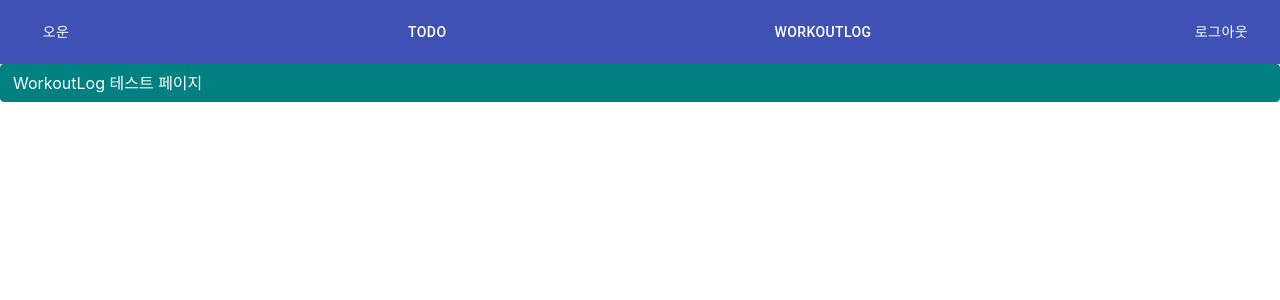
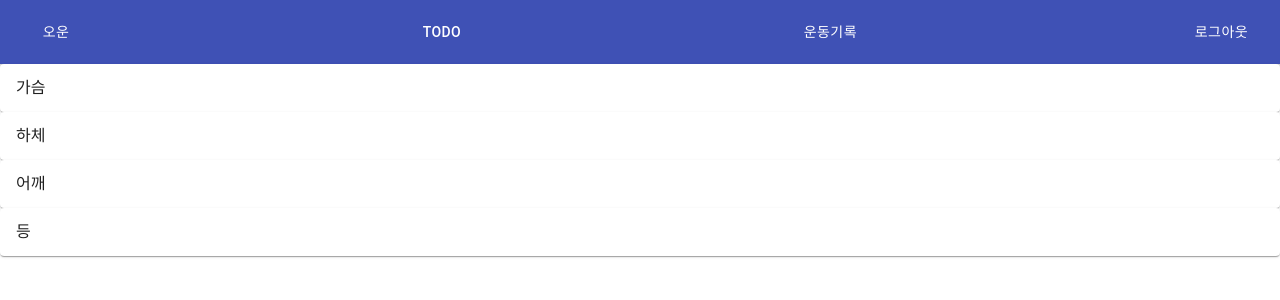
Before and after one commit to TEAM-maximum/workout-log-fe, a React (Create React App) app: page /workoutLog in a window 1280 px wide. Shown: the top 300 px of the page. Built offline with nearby package versions, Linux system fonts and the light colour scheme.

Commit message:
Refac: 폴더 분리, workoutLog 뼈대 추가

```diff
--- a/src/App.js
+++ b/src/App.js
@@ -1,17 +1,11 @@
 import "./App.css";
-import Navbar from "./Navbar.js";
 
 const App = () => {
   /* 로딩중이 아닐 때 렌더링 할 부분 */
-  var mainPage = (
-    <Navbar></Navbar>
-  );
-
-  var content = mainPage;
 
   return (
 
-  <div className="App">{content}
+  <div className="App">
     <div>
       Main Page 테스트중
     </div>
--- a/src/AppRouter.js
+++ b/src/AppRouter.js
@@ -1,17 +1,18 @@
 import React from "react";
 import "./index.css";
 import App from "./App";
-import Login from "./Login";
-import SignUp from "./SignUp";
-import Todo from "./Todo";
-import WorkoutLog from "./WorkoutLog";
-
+import Login from "./user/Login";
+import SignUp from "./user/SignUp";
+import Todo from "./todo/Todo";
+import WorkoutLog from "./workoutLog/WorkoutLog";
+import Navbar from "./Navbar.js";
 
 import { BrowserRouter as Router, Routes, Route } from "react-router-dom";
 
 const AppRouter = () => {
   return (
     <div>
+      <Navbar></Navbar>
       <Router>
         <div>
           <Routes>
@@ -23,10 +24,8 @@ const AppRouter = () => {
             </Route>
             <Route path="/" element={<App />}>
             </Route>
-            <Route path="/WorkoutLog" element={<WorkoutLog />}>
+            <Route path="/workoutLog" element={<WorkoutLog />}>
             </Route>
-
-
           </Routes>
         </div>
       </Router>
--- a/src/Navbar.js
+++ b/src/Navbar.js
@@ -1,6 +1,3 @@
-import AddTodo from "./AddTodo.js";
-import { Link } from 'react-router-dom'
-
 import {
   Grid,
   Button,
@@ -17,22 +14,17 @@ const Navbar = () => {
         <Grid justify="space-between" container>
             <Grid item >
             <Button href="/" color="inherit"> 오운</Button>
-
             </Grid>
-
 
             <Grid>
              <Button href="/todo" color="inherit"> Todo</Button>
             </Grid>
 
-
-
             <Grid>
             <Button href="/WorkoutLog" color="inherit" >
-                WorkoutLog
+                운동기록
             </Button>
             </Grid>
-
 
             <Grid>
             <Button color="inherit" onClick={signout}>
--- a/src/WorkoutLog.js
+++ /dev/null
@@ -1,23 +0,0 @@
-import React from "react";
-import Navbar from "./Navbar.js";
-const WorkoutLog = () => {
-    const btnStyle = {
-        color: "white",
-        background: "teal",
-        padding: ".375rem .75rem",
-        border: "1px solid teal",
-        borderRadius: ".25rem",
-        fontSize: "1rem",
-        lineHeight: 1.5,
-      };
-
-    return (
-        <div>
-            <Navbar></Navbar>
-            <div style={btnStyle}>WorkoutLog 테스트 페이지</div>
-        </div>
-
-    )
-}
-
-export default WorkoutLog;
--- a/src/Todo.js
+++ b/src/todo/Todo.js
@@ -1,14 +1,12 @@
 import React, { useState, useEffect } from "react";
 import TodoItem from "./TodoItem";
 import AddTodo from "./AddTodo.js";
-import Navbar from "./Navbar.js";
-import "./App.css";
 import {
   Paper,
   List,
   Container,
 } from "@material-ui/core";
-import { call} from "./service/ApiService"; // signout 추가
+import { call} from "../service/ApiService"; // signout 추가
 
 const Todo = () => {
   const [state, setState] = useState({
@@ -63,7 +61,6 @@ const Todo = () => {
   /* 로딩중이 아닐 때 렌더링 할 부분 */
   var todoListPage = (
     <div>
-      <Navbar></Navbar>
       <Container maxWidth="md">
         <AddTodo add={add} />
         <div className="TodoList">{todoItems}</div>
--- a/src/SignUp.js
+++ b/src/user/Login.js
@@ -1,51 +1,37 @@
 import React from "react";
+import { signin } from "../service/ApiService";
 import {
+  Link,
   Button,
   TextField,
-  Link,
   Grid,
   Container,
   Typography,
 } from "@material-ui/core";
-import { signup } from "./service/ApiService";
 
-const SignUp = () => {
+const Login = () => {
   const handleSubmit = (event) => {
     event.preventDefault();
-    // 오브젝트에서 form에 저장된 데이터를 맵의 형태로 바꿔줌.
     const data = new FormData(event.target);
-    const username = data.get("username");
     const email = data.get("email");
     const password = data.get("password");
-    signup({ email: email, username: username, password: password }).then(
-      (response) => {
-        // 계정 생성 성공 시 login페이지로 리디렉트
-        window.location.href = "/login";
-      }
-    );
+    // ApiService의 signin 메서드를 사용 해 로그인.
+    signin({ email: email, password: password });
   };
 
   return (
     <Container component="main" maxWidth="xs" style={{ marginTop: "8%" }}>
+      <Grid container spacing={2}>
+        <Grid item xs={12}>
+          <Typography component="h1" variant="h5">
+            로그인
+          </Typography>
+        </Grid>
+      </Grid>
       <form noValidate onSubmit={handleSubmit}>
+        {" "}
+        {/* submit 버튼을 누르면 handleSubmit이 실행됨. */}
         <Grid container spacing={2}>
-          <Grid item xs={12}>
-            <Typography component="h1" variant="h5">
-              계정 생성
-            </Typography>
-          </Grid>
-          <Grid item xs={12}>
-            <TextField
-              autoComplete="fname"
-              name="username"
-              variant="outlined"
-              required
-              fullWidth
-              id="username"
-              label="유저 이름"
-              autoFocus
-            />
-          </Grid>
           <Grid item xs={12}>
             <TextField
               variant="outlined"
@@ -71,20 +57,16 @@ const SignUp = () => {
           </Grid>
           <Grid item xs={12}>
             <Button type="submit" fullWidth variant="contained" color="primary">
-              계정 생성
+              로그인
             </Button>
           </Grid>
-        </Grid>
-        <Grid container justify="flex-end">
-          <Grid item>
-            <Link href="/login" variant="body2">
-              이미 계정이 있습니까? 로그인 하세요.
-            </Link>
-          </Grid>
+          <Link href="/signup" variant="body2">
+            <Grid item>계정이 없습니까? 여기서 가입 하세요.</Grid>
+          </Link>
         </Grid>
       </form>
     </Container>
   );
 };
 
-export default SignUp;
+export default Login;
--- a/src/Login.js
+++ b/src/user/SignUp.js
@@ -1,37 +1,51 @@
 import React from "react";
-import { signin } from "./service/ApiService";
 import {
-  Link,
   Button,
   TextField,
+  Link,
   Grid,
   Container,
   Typography,
 } from "@material-ui/core";
+import { signup } from "../service/ApiService";
 
-const Login = () => {
+const SignUp = () => {
   const handleSubmit = (event) => {
     event.preventDefault();
+    // 오브젝트에서 form에 저장된 데이터를 맵의 형태로 바꿔줌.
     const data = new FormData(event.target);
+    const username = data.get("username");
     const email = data.get("email");
     const password = data.get("password");
-    // ApiService의 signin 메서드를 사용 해 로그인.
-    signin({ email: email, password: password });
+    signup({ email: email, username: username, password: password }).then(
+      (response) => {
+        // 계정 생성 성공 시 login페이지로 리디렉트
+        window.location.href = "/login";
+      }
+    );
   };
 
   return (
     <Container component="main" maxWidth="xs" style={{ marginTop: "8%" }}>
-      <Grid container spacing={2}>
-        <Grid item xs={12}>
-          <Typography component="h1" variant="h5">
-            로그인
-          </Typography>
-        </Grid>
-      </Grid>
       <form noValidate onSubmit={handleSubmit}>
-        {" "}
-        {/* submit 버튼을 누르면 handleSubmit이 실행됨. */}
         <Grid container spacing={2}>
+          <Grid item xs={12}>
+            <Typography component="h1" variant="h5">
+              계정 생성
+            </Typography>
+          </Grid>
+          <Grid item xs={12}>
+            <TextField
+              autoComplete="fname"
+              name="username"
+              variant="outlined"
+              required
+              fullWidth
+              id="username"
+              label="유저 이름"
+              autoFocus
+            />
+          </Grid>
           <Grid item xs={12}>
             <TextField
               variant="outlined"
@@ -57,16 +71,20 @@ const Login = () => {
           </Grid>
           <Grid item xs={12}>
             <Button type="submit" fullWidth variant="contained" color="primary">
-              로그인
+              계정 생성
             </Button>
           </Grid>
-          <Link href="/signup" variant="body2">
-            <Grid item>계정이 없습니까? 여기서 가입 하세요.</Grid>
-          </Link>
+        </Grid>
+        <Grid container justify="flex-end">
+          <Grid item>
+            <Link href="/login" variant="body2">
+              이미 계정이 있습니까? 로그인 하세요.
+            </Link>
+          </Grid>
         </Grid>
       </form>
     </Container>
   );
 };
 
-export default Login;
+export default SignUp;
--- /dev/null
+++ b/src/workoutLog/WorkoutLog.js
@@ -0,0 +1,28 @@
+import React, {useState, useEffect} from "react";
+import WokroutTarget from "./WorkoutTarget";
+
+const WorkoutLog = () => {
+    const [date, setDate] = useState();
+    const [setOrder, setSetOrder] = useState();
+    const [target, setTarget] = useState();
+    const [name, setName] = useState();
+    const [weight, setWeight] = useState();
+    const [reps, setReps] = useState();
+    const [category, setCategory] = useState([{target: "가슴"}, {target: "하체"}, {target: "어깨"}, {target: "등"}]);
+
+    useEffect(() => {
+        if(localStorage.getItem("ACCESS_TOKEN") === "null") {
+          window.location.href = "/login";
+        }
+      }, []);
+
+    return (
+        <div>
+            {category.map((item, idx) => (
+            <WokroutTarget item={item}></WokroutTarget>
+            ))}
+        </div>
+    )
+}
+
+export default WorkoutLog;
--- /dev/null
+++ b/src/workoutLog/WorkoutTarget.js
@@ -0,0 +1,20 @@
+import React, { useState } from "react";
+import { Accordion, AccordionSummary, Typography, ListItemText, TextField, Paper, Button, Grid, InputBase } from "@material-ui/core";
+import {ExpandMoreIcon} from "@material-ui/icons/ExpandMore";
+const AddTodo = (props) => {
+  return (
+    <div>
+        <Accordion>
+            <AccordionSummary
+            aria-controls="panel1a-content"
+            id="panel1a-header"
+            >
+            {/* workoutName컴포넌트들을 출력한다. */}
+            <Typography>{props.item.target}</Typography>
+            </AccordionSummary>
+        </Accordion>
+    </div>
+  );
+};
+
+export default AddTodo;
```
Also changed, not shown: src/service/WorkoutLog.js (deleted, +0 -16 lines), src/todo/AddTodo.js (renamed from src/AddTodo.js), src/todo/TodoItem.js (renamed from src/TodoItem.js).
